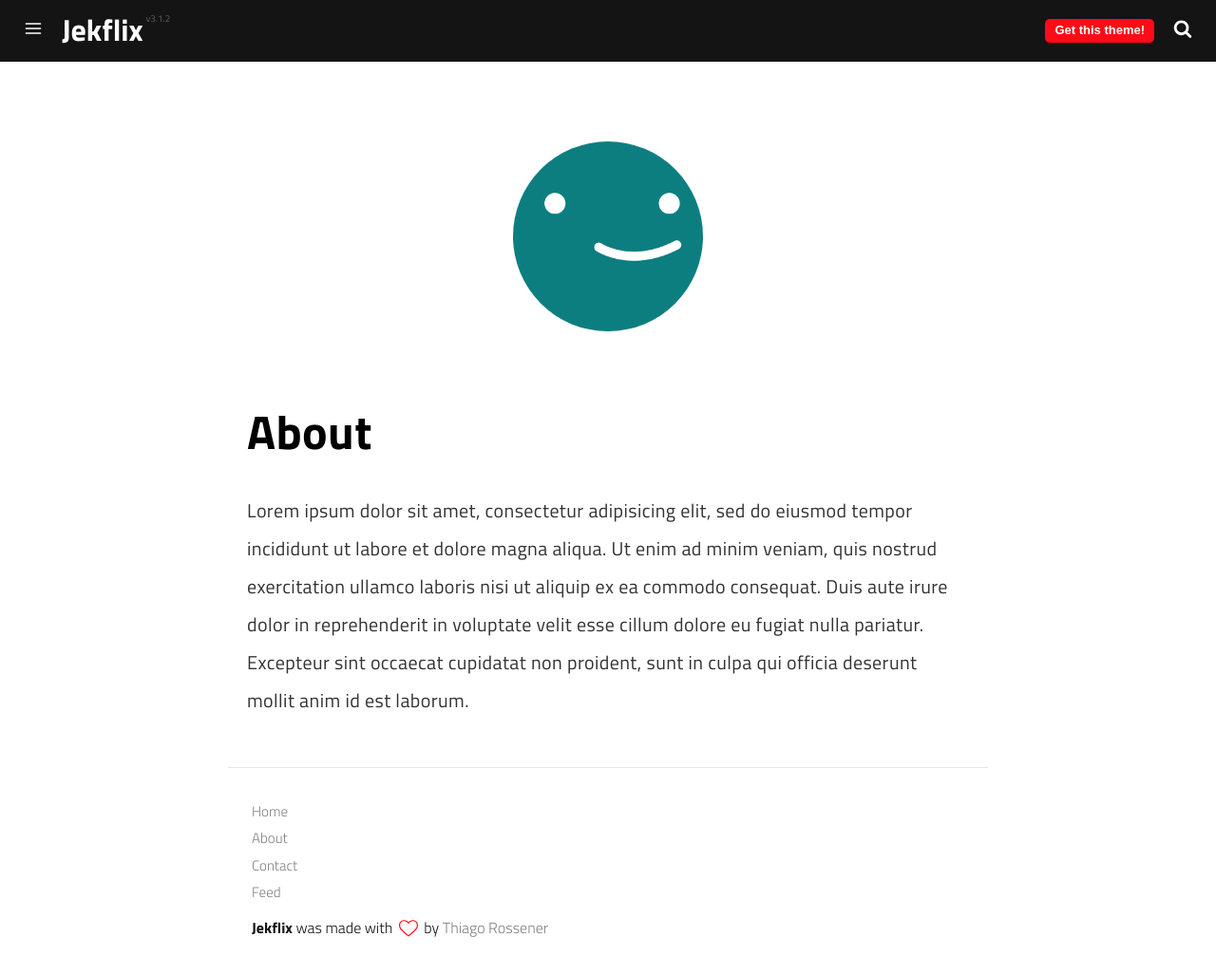
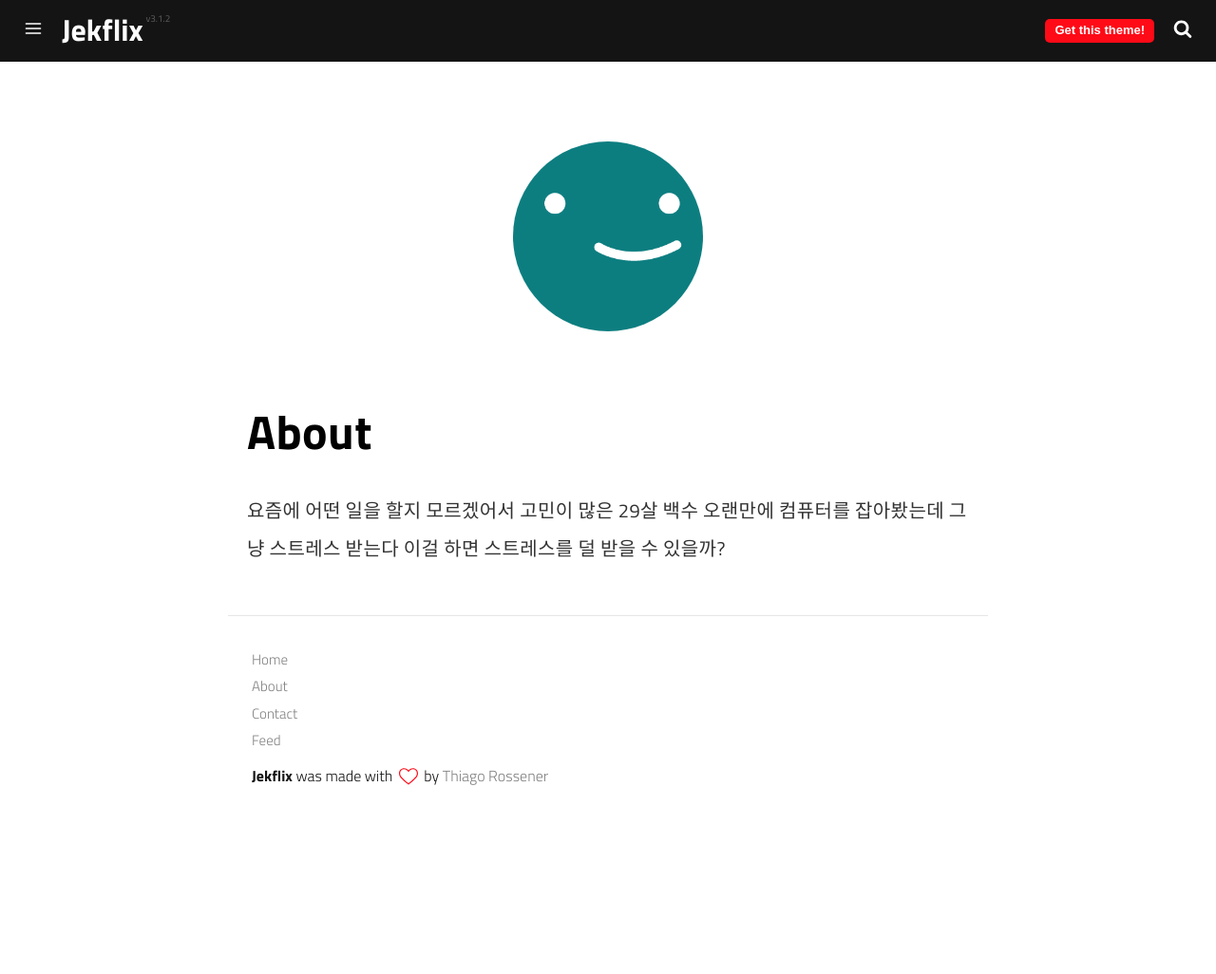
Before and after one commit to jintaeyeong/github.io, a Jekyll site: the page built from pages/about.md, in a window 1280 px wide and 1026 px high. Shown: the whole window at 95% size. Built offline with Jekyll 4.4.1, drawn with Linux system fonts in a browser that asks for light colours; a script that is not in the unit is left out.

Commit message:
about 수정

```diff
--- a/pages/about.md
+++ b/pages/about.md
@@ -11,9 +11,6 @@ permalink: /about/
 
 # About
 
-Lorem ipsum dolor sit amet, consectetur adipisicing elit, sed do eiusmod
-tempor incididunt ut labore et dolore magna aliqua. Ut enim ad minim veniam,
-quis nostrud exercitation ullamco laboris nisi ut aliquip ex ea commodo
-consequat. Duis aute irure dolor in reprehenderit in voluptate velit esse
-cillum dolore eu fugiat nulla pariatur. Excepteur sint occaecat cupidatat non
-proident, sunt in culpa qui officia deserunt mollit anim id est laborum.
+요즘에 어떤 일을 할지 모르겠어서 고민이 많은 29살 백수
+오랜만에 컴퓨터를 잡아봤는데 그냥 스트레스 받는다
+이걸 하면 스트레스를 덜 받을 수 있을까?
```
